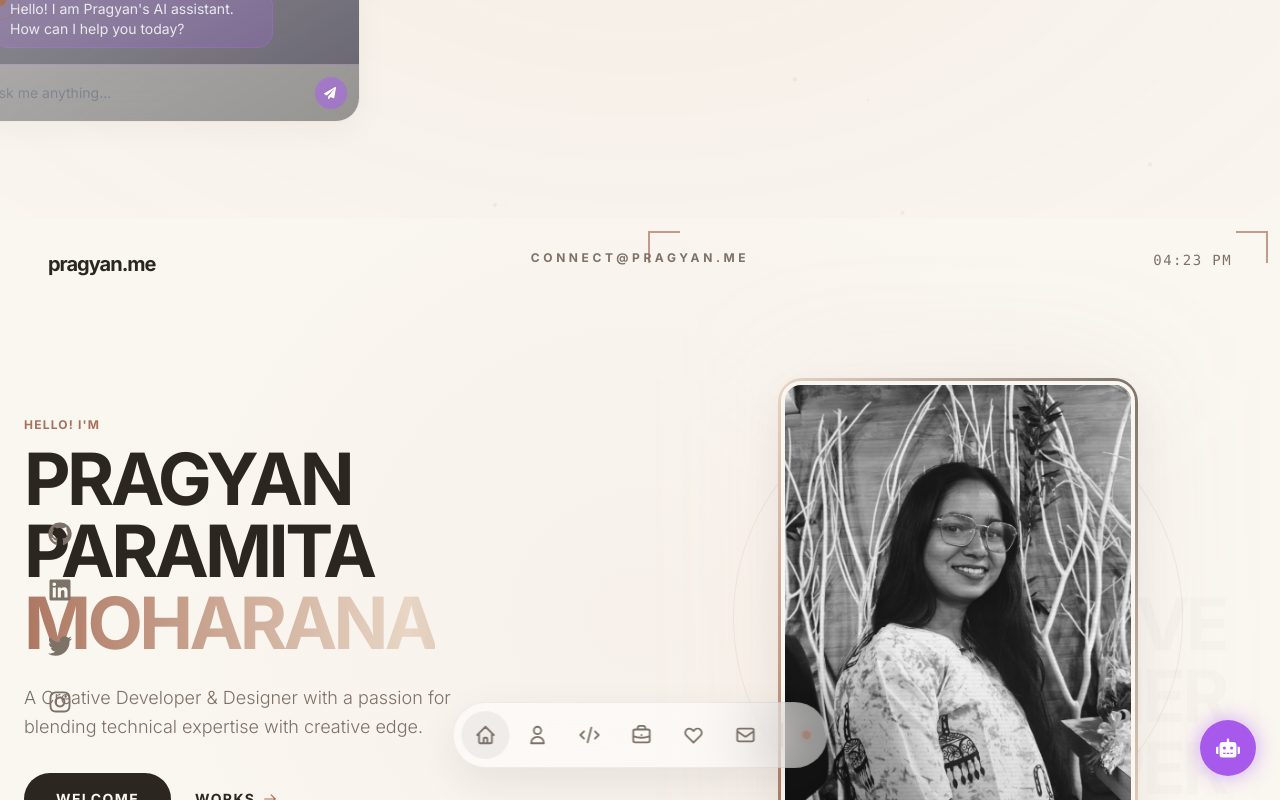
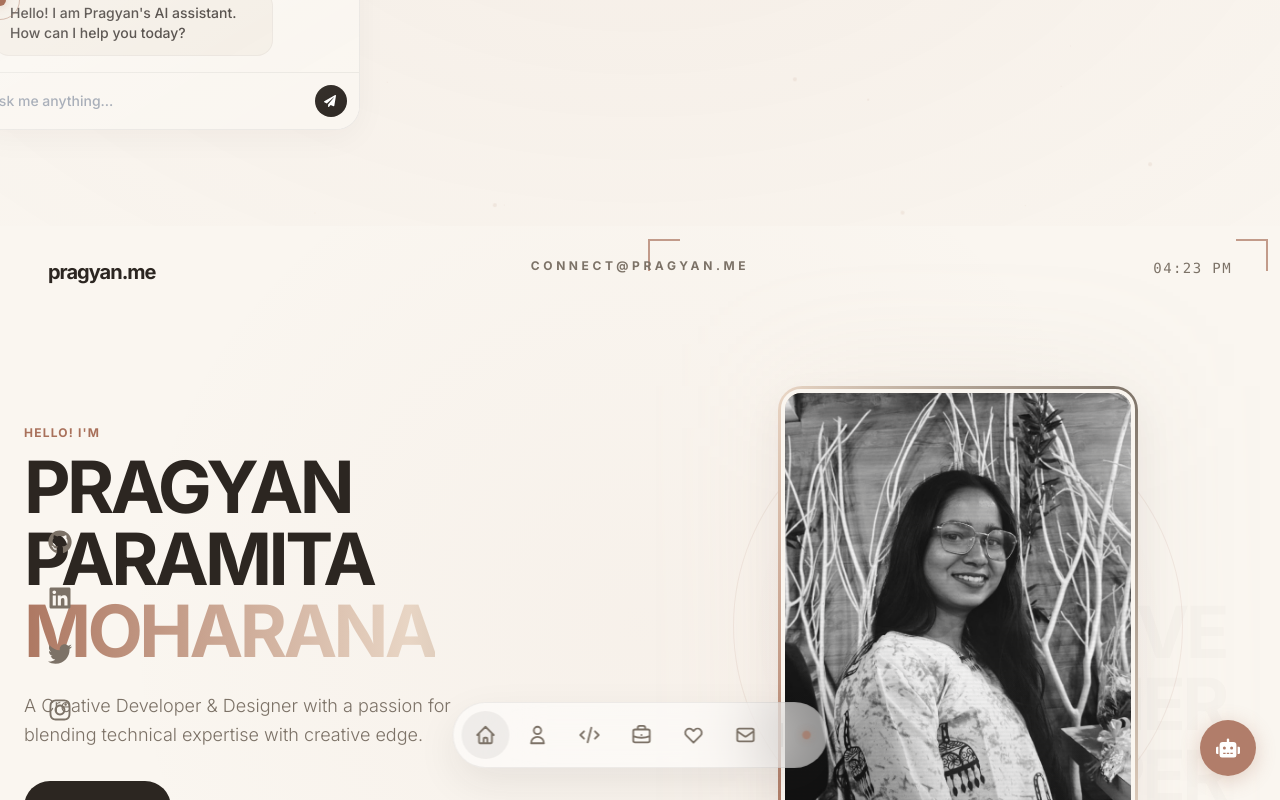
Before and after one commit to Techside-Pragyan/Techside-Portfolio, a React (Vite) app: page / in a window 1280 px wide. Both pictures are taken after a click on the button 1228 px from the left and 748 px from the top of the page. Shown: the top 800 px of the page. Built offline with nearby package versions, Linux system fonts and the light colour scheme.

Commit message:
feat: add animated loading screen component with progress bar

```diff
--- a/src/components/ChatbotUI.jsx
+++ b/src/components/ChatbotUI.jsx
@@ -28,7 +28,7 @@ const ChatbotUI = () => {
   return (
     <>
       <motion.button
-        className="fixed bottom-6 right-6 w-14 h-14 rounded-full bg-purple-600/80 backdrop-blur-md flex items-center justify-center text-white shadow-[0_0_20px_rgba(168,85,247,0.5)] z-[90] interactive hover:bg-cyan-500/80 hover:shadow-[0_0_20px_rgba(6,182,212,0.5)] transition-all duration-300"
+        className="fixed bottom-6 right-6 w-14 h-14 rounded-full bg-[#A9715B]/90 backdrop-blur-md flex items-center justify-center text-white shadow-[0_4px_20px_rgba(169,113,91,0.3)] z-[90] interactive hover:bg-[#2C2621]/90 hover:shadow-[0_4px_20px_rgba(44,38,33,0.3)] transition-all duration-300"
         whileHover={{ scale: 1.1 }}
         whileTap={{ scale: 0.9 }}
         onClick={() => setIsOpen(true)}
@@ -43,39 +43,39 @@ const ChatbotUI = () => {
             animate={{ opacity: 1, y: 0, scale: 1 }}
             exit={{ opacity: 0, y: 50, scale: 0.9 }}
             transition={{ type: 'spring', stiffness: 300, damping: 25 }}
-            className="fixed bottom-24 right-6 w-80 sm:w-96 glass-card border border-purple-500/30 z-[90] shadow-[0_10px_40px_rgba(0,0,0,0.5)] flex flex-col overflow-hidden"
+            className="fixed bottom-24 right-6 w-80 sm:w-96 glass-card border border-black/[0.06] z-[90] shadow-[0_15px_50px_rgba(44,38,33,0.08)] flex flex-col overflow-hidden bg-white/60"
           >
             {/* Header */}
-            <div className="bg-purple-900/40 p-4 border-b border-purple-500/20 flex justify-between items-center backdrop-blur-md">
+            <div className="bg-[#FAF6F0]/80 p-4 border-b border-black/[0.06] flex justify-between items-center backdrop-blur-md">
               <div className="flex items-center gap-3">
                 <div className="relative">
-                  <div className="w-8 h-8 rounded-full bg-cyan-500/20 flex items-center justify-center text-cyan-400 border border-cyan-500/50">
+                  <div className="w-8 h-8 rounded-full bg-[#A9715B]/10 flex items-center justify-center text-[#A9715B] border border-[#A9715B]/30">
                     <FaRobot />
                   </div>
-                  <div className="absolute top-0 right-0 w-2 h-2 rounded-full bg-green-400 animate-pulse"></div>
+                  <div className="absolute top-0 right-0 w-2 h-2 rounded-full bg-emerald-500 animate-pulse"></div>
                 </div>
                 <div>
-                  <h3 className="font-bold text-white text-sm">AI Assistant</h3>
-                  <p className="text-xs text-cyan-400">Online</p>
+                  <h3 className="font-bold text-[#2C2621] text-sm">AI Assistant</h3>
+                  <p className="text-xs text-[#A9715B]">Online</p>
                 </div>
               </div>
               <button
                 onClick={() => setIsOpen(false)}
-                className="text-gray-400 hover:text-white interactive"
+                className="text-[#7C7267] hover:text-[#2C2621] interactive"
               >
                 <FaTimes />
               </button>
             </div>
 
             {/* Chat Body */}
-            <div className="flex-1 h-64 overflow-y-auto p-4 flex flex-col gap-3 custom-scrollbar bg-[#030014]/60">
+            <div className="flex-1 h-64 overflow-y-auto p-4 flex flex-col gap-3 custom-scrollbar bg-[#FAF6F0]/95">
               {messages.map((msg, idx) => (
                 <div
                   key={idx}
-                  className={`max-w-[80%] rounded-2xl px-4 py-2 text-sm ${
+                  className={`max-w-[80%] rounded-2xl px-4 py-3 text-sm font-medium ${
                     msg.sender === 'user'
-                      ? 'bg-cyan-500/20 border border-cyan-500/30 text-white self-end rounded-tr-sm'
-                      : 'bg-purple-500/20 border border-purple-500/30 text-gray-200 self-start rounded-tl-sm'
+                      ? 'bg-[#A9715B]/15 border border-[#A9715B]/20 text-[#2C2621] self-end rounded-tr-sm shadow-sm'
+                      : 'bg-[#EAE2D5]/40 border border-black/[0.04] text-[#2C2621]/90 self-start rounded-tl-sm'
                   }`}
                 >
                   {msg.text}
@@ -84,17 +84,17 @@ const ChatbotUI = () => {
             </div>
 
             {/* Input */}
-            <form onSubmit={handleSend} className="p-3 border-t border-purple-500/20 bg-black/40 flex gap-2">
+            <form onSubmit={handleSend} className="p-3 border-t border-black/[0.06] bg-[#FAF6F0] flex gap-2">
               <input
                 type="text"
                 value={input}
                 onChange={(e) => setInput(e.target.value)}
                 placeholder="Ask me anything..."
-                className="flex-1 bg-transparent border-none outline-none text-white text-sm placeholder-gray-500"
+                className="flex-1 bg-transparent border-none outline-none text-[#2C2621] text-sm placeholder-gray-400 font-medium"
               />
               <button
                 type="submit"
-                className="w-8 h-8 rounded-full bg-purple-500/50 flex items-center justify-center text-white hover:bg-cyan-500/50 transition-colors interactive"
+                className="w-8 h-8 rounded-full bg-[#2C2621] flex items-center justify-center text-white hover:bg-[#A9715B] transition-colors interactive"
               >
                 <FaPaperPlane size={12} className="-ml-0.5" />
               </button>
--- a/src/components/LoadingScreen.jsx
+++ b/src/components/LoadingScreen.jsx
@@ -21,7 +21,7 @@ const LoadingScreen = ({ onComplete }) => {
 
   return (
     <motion.div
-      className="fixed inset-0 z-[10000] flex flex-col items-center justify-center bg-[#030014]"
+      className="fixed inset-0 z-[10000] flex flex-col items-center justify-center bg-[#FAF6F0]"
       exit={{ opacity: 0, y: -50, filter: 'blur(10px)' }}
       transition={{ duration: 0.8, ease: 'easeInOut' }}
     >
@@ -32,21 +32,21 @@ const LoadingScreen = ({ onComplete }) => {
           initial={{ opacity: 0, scale: 0.8 }}
           animate={{ opacity: 1, scale: 1 }}
           transition={{ duration: 0.5 }}
-          className="text-4xl md:text-6xl font-bold mb-8 text-transparent bg-clip-text bg-gradient-to-r from-cyan-400 to-purple-500 tracking-widest"
+          className="text-4xl md:text-6xl font-bold mb-8 tracking-widest text-gradient-animated"
         >
           INITIALIZING...
         </motion.div>
 
-        <div className="w-64 h-1 bg-gray-800 rounded-full overflow-hidden relative">
+        <div className="w-64 h-1 bg-[#EAE2D5] rounded-full overflow-hidden relative">
           <motion.div
-            className="h-full bg-gradient-to-r from-purple-500 to-cyan-400 shadow-[0_0_15px_rgba(6,182,212,0.8)]"
+            className="h-full bg-gradient-to-r from-[#A9715B] to-[#E3CBB3] shadow-[0_0_15px_rgba(169,113,91,0.4)]"
             initial={{ width: '0%' }}
             animate={{ width: `${progress}%` }}
             transition={{ ease: 'linear' }}
           />
         </div>
 
-        <div className="mt-4 text-cyan-400 font-mono text-sm tracking-widest">
+        <div className="mt-4 text-[#A9715B] font-mono text-sm tracking-widest">
           {Math.min(progress, 100)}%
         </div>
       </div>
```
